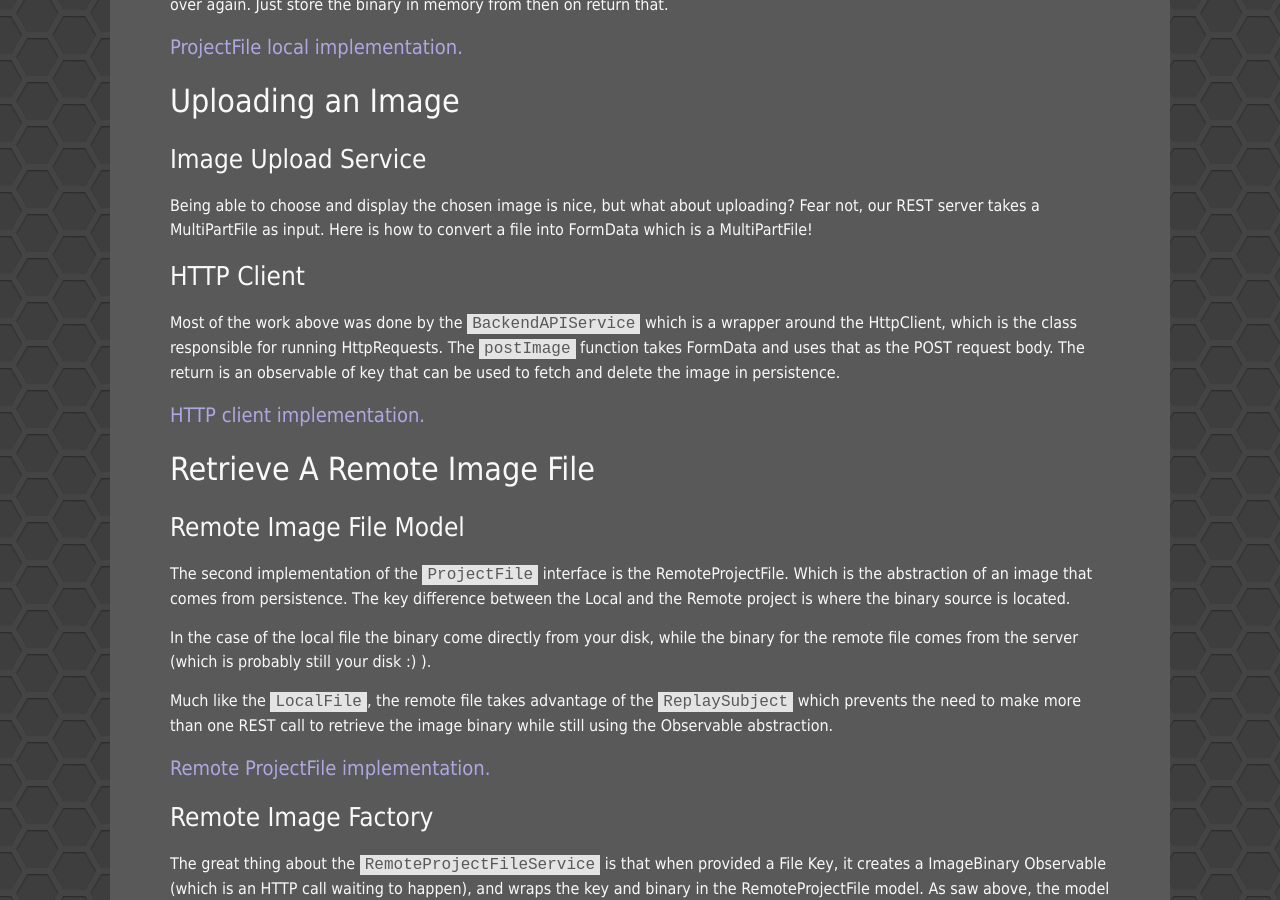
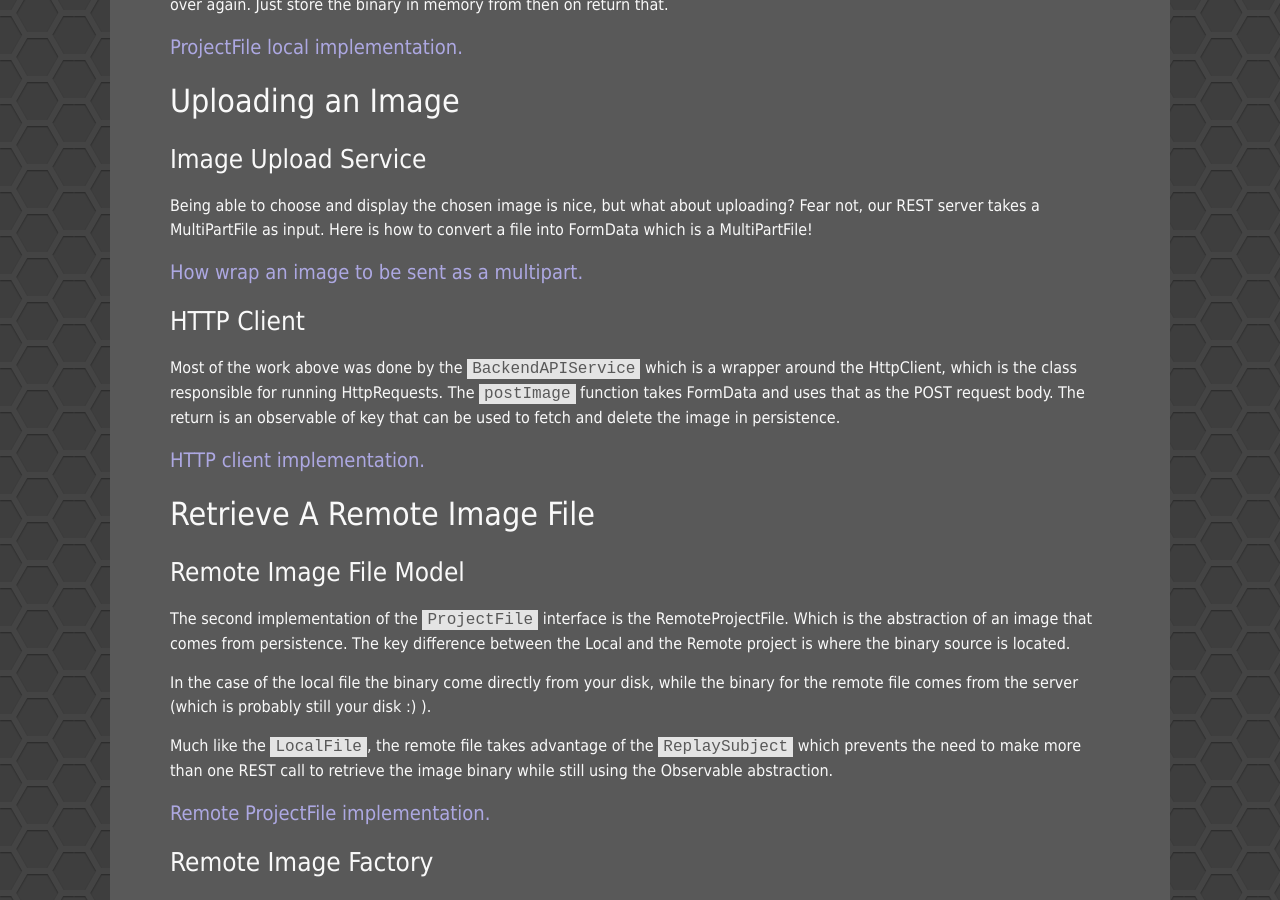
Before and after one commit to Unthrottled/blog, a Jekyll site: the page built from _posts/2017-12-14-Reactive-Mongo-Image-Persistence.md, in a window 1280 px wide and 900 px high, scrolled down 6785 px. Built offline with Jekyll 4.4.1, drawn with Linux system fonts in a browser that asks for light colours.

Commit message:
It is not about the journey, its about the destination :P

```diff
--- a/_posts/2017-12-14-Reactive-Mongo-Image-Persistence.md
+++ b/_posts/2017-12-14-Reactive-Mongo-Image-Persistence.md
@@ -291,6 +291,8 @@ Being able to choose and display the chosen image is nice, but what about upload
 Fear not, our REST server takes a MultiPartFile as input.
 Here is how to convert a file into FormData which is a MultiPartFile!
 
+#### [How wrap an image to be sent as a multipart.]({{site.url}}/code/rmip/image_upload.html)
+
 ### HTTP Client
 
 Most of the work above was done by the `BackendAPIService` which is a wrapper around the HttpClient, which is the class responsible for running HttpRequests.
```
